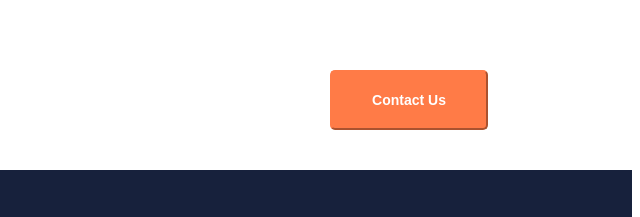
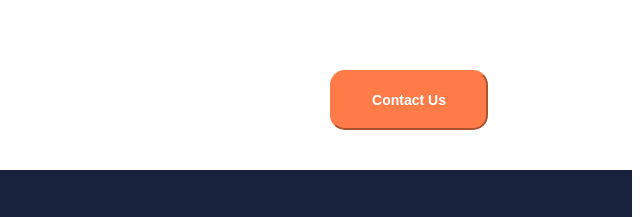
Before and after one commit to Irnyashkaaa/reslive, a plain HTML site: page index.html in a window 1280 px wide. Shown: the part 4050-4267 px from the top of the page, 640-1280 px from the left. Drawn offline with nearby package versions, Linux system fonts and the light colour scheme.

Commit message:
borber button

```diff
--- a/style.css
+++ b/style.css
@@ -929,7 +929,7 @@ body {
     font-size: 14px;
     color: #fff;
     cursor: pointer;
-    border-radius: 5px;
+    border-radius: 15px;
     border-color: #ff7b47;
 }
 
```
